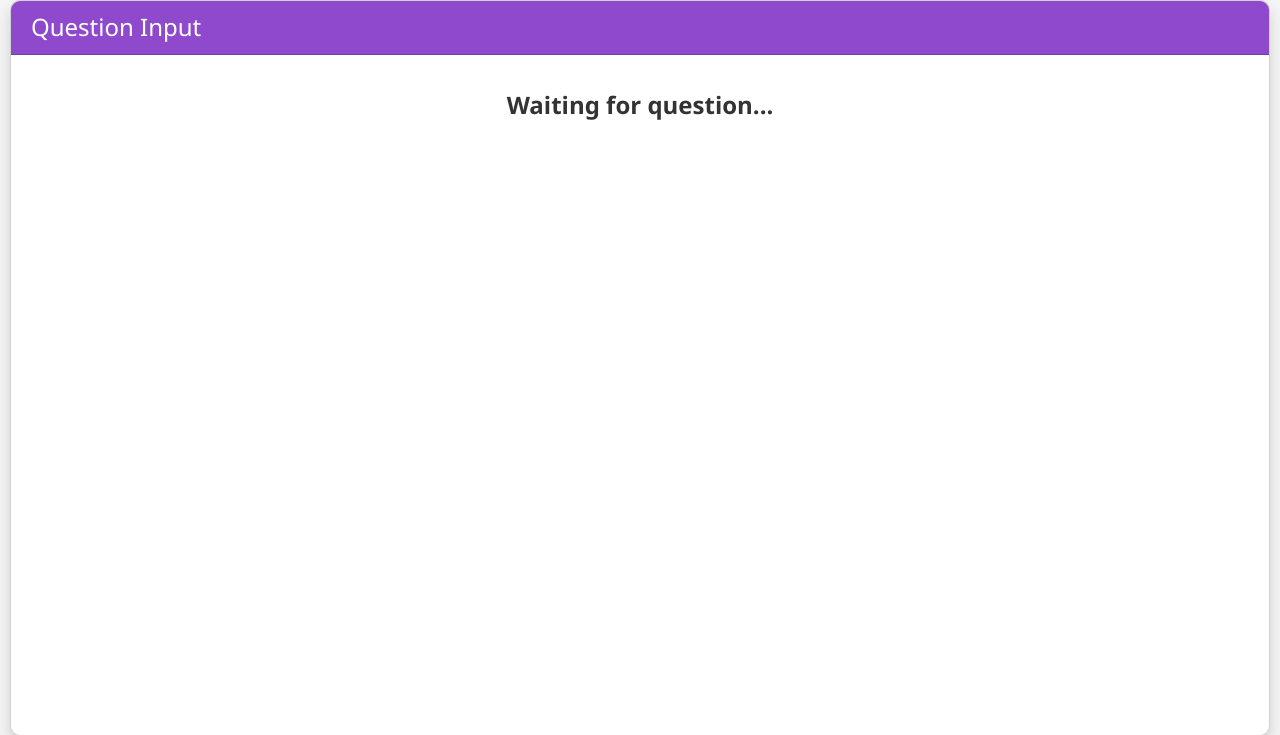
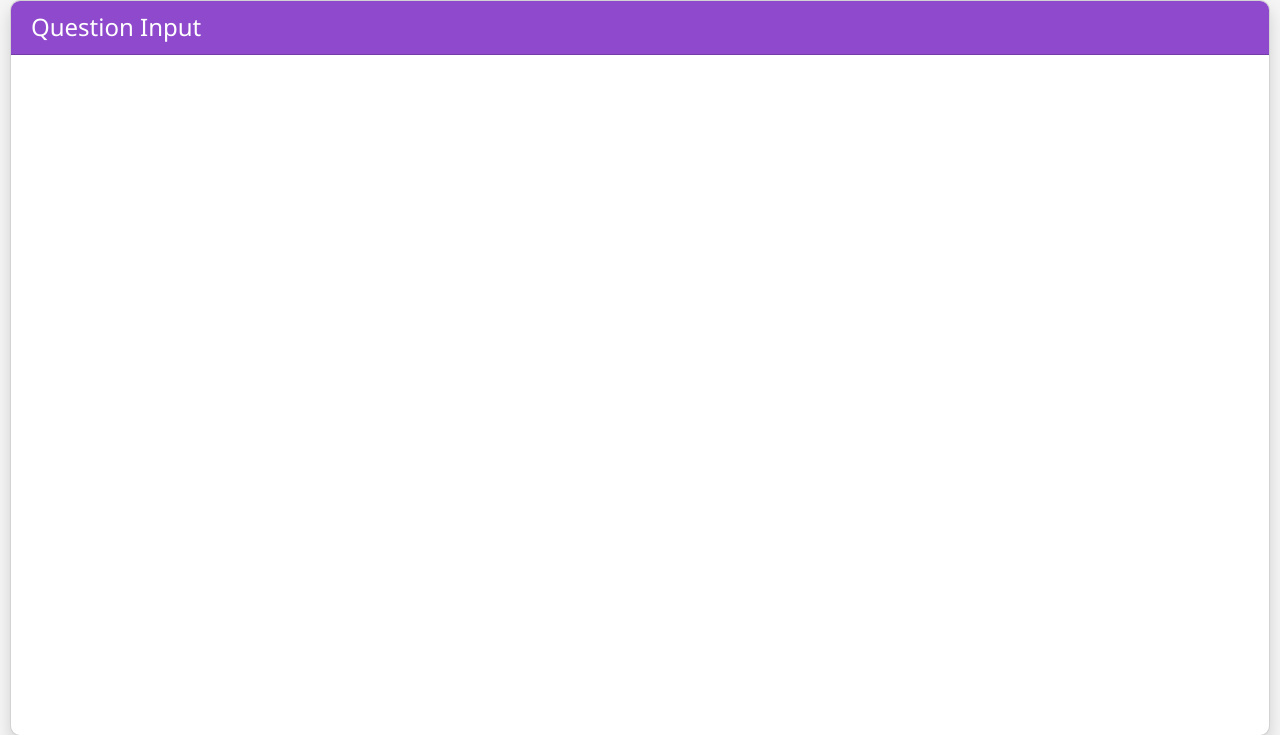
Before and after one commit to cannonbob/web_game, a Flask app: template templates/games/question_input.html in a window 1280 px wide. Shown: the top 735 px of the page. Run offline with Flask 2, Linux system fonts and the light colour scheme; the template is opened without the code that fills it, so the values that code supplies are empty; some libraries are stand-ins or nearby versions.

Commit message:
updated players guessing page

```diff
--- a/templates/games/question_input.html
+++ b/templates/games/question_input.html
@@ -18,15 +18,6 @@
         flex-direction: column;
         justify-content: flex-start;
         padding: 2rem 2rem;
-    }
-
-    .question-display {
-        font-size: 1.5rem;
-        font-weight: bold;
-        color: #333;
-        text-align: center;
-        margin-bottom: 1.5rem;
-        min-height: 4rem;
     }
 
     .answer-input-group {
@@ -136,10 +127,6 @@
         <h2 class="h4 mb-0">Question Input</h2>
     </div>
     <div class="input-card-body">
-        <div class="question-display" id="question-text">
-            Waiting for question...
-        </div>
-
         <div class="answer-input-group" id="input-form" style="display: none;">
             <input
                 type="text"
@@ -169,7 +156,6 @@
 const socket = io();
 
 // DOM elements
-const questionText = document.getElementById('question-text');
 const inputForm = document.getElementById('input-form');
 const answerInput = document.getElementById('answer-input');
 const submitBtn = document.getElementById('submit-btn');
@@ -219,9 +205,6 @@ socket.on('question_selected', function(data) {
 function handleInputQuestion(data) {
     currentQuestion = data.questionData;
     hasSubmitted = false;
-
-    // Show question
-    questionText.textContent = data.question;
 
     // Show input form
     inputForm.style.display = 'block';
@@ -299,7 +282,6 @@ socket.on('input_question_results', function(data) {
 socket.on('reset_input', function() {
     currentQuestion = null;
     hasSubmitted = false;
-    questionText.textContent = 'Waiting for next question...';
     inputForm.style.display = 'none';
     resultsDisplay.classList.remove('show');
     setStatus('', '');
```
